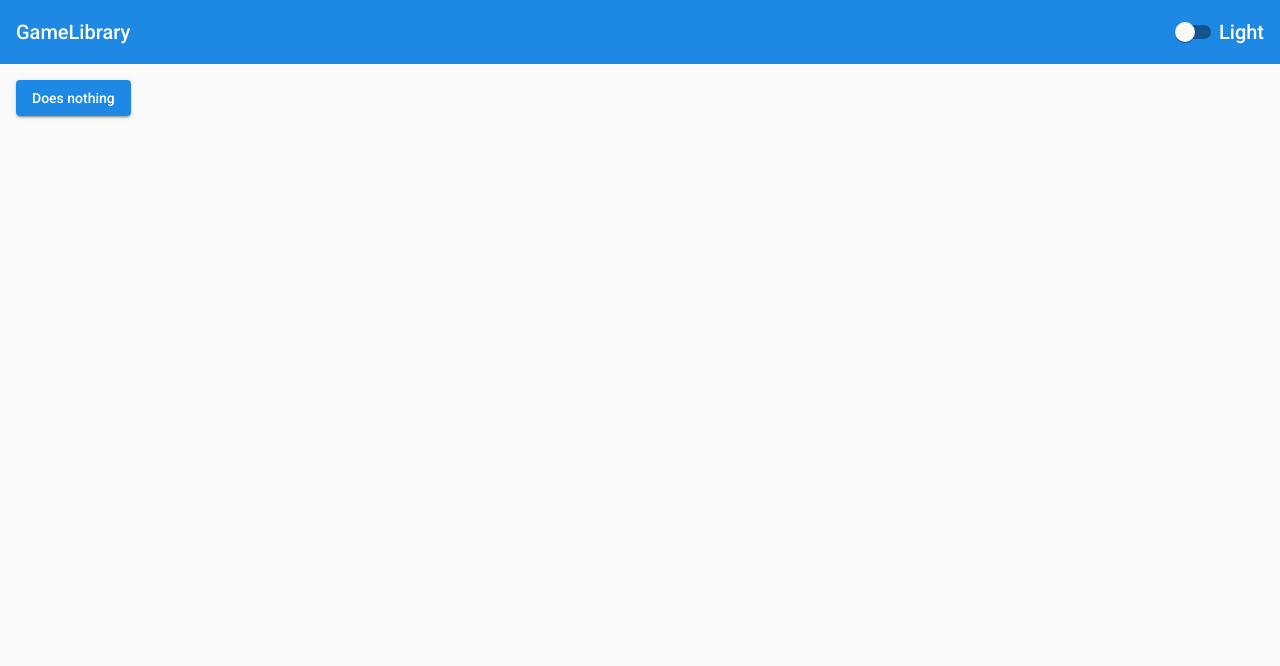
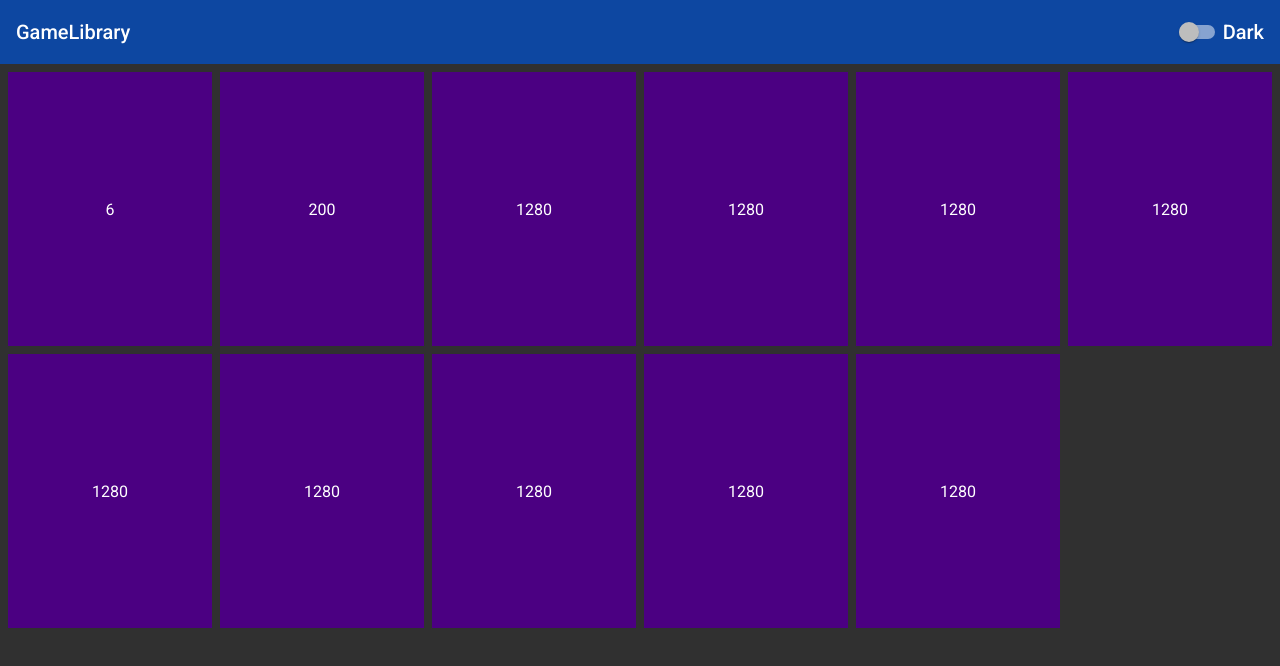
Before and after one commit to fvidak00/GameLibrary, an Angular app: page / in a window 1280 px wide. Shown: the top 666 px of the page. Built offline with nearby package versions, Linux system fonts and the light colour scheme.

Commit message:
Basic grid list works

```diff
--- a/src/app/app.component.css
+++ b/src/app/app.component.css
@@ -1,3 +1,3 @@
-button{
-  margin: 1rem;
+mat-drawer-container{
+  padding:0.5rem;
 }
--- a/src/app/app.component.html
+++ b/src/app/app.component.html
@@ -1,10 +1,13 @@
 <div fxLayout="column" fxFlexFill>
+<!-- Header -->
   <app-header (themeSwitched)="onSwitchedTheme($event)"></app-header>
-  <mat-drawer-container fxFlex>
+<!-- Main content -->
+  <mat-drawer-container fxFlex fxLayoutGap>
     <mat-drawer-content>
-      <button mat-raised-button color="primary">
-        Does nothing
-      </button>
+<!-- Game library gridview -->
+      <gl-gridview></gl-gridview>
+<!--  -->
     </mat-drawer-content>
   </mat-drawer-container>
+<!--  -->
 </div>
--- a/src/app/app.component.ts
+++ b/src/app/app.component.ts
@@ -13,11 +13,11 @@ export class AppComponent implements OnInit{
   }
 
   ngOnInit(){
-    this.renderer.setAttribute(this.document.body, "class", "theme-light")
+    this.renderer.setAttribute(this.document.body, "class", "theme-dark")
   }
 
   onSwitchedTheme(isDarkTheme:boolean){
-    const hostClass=isDarkTheme ? "theme-dark":"theme-light"
+    const hostClass=isDarkTheme ? "theme-light":"theme-dark"
     this.renderer.setAttribute(this.document.body,"class",hostClass)
 
   }
--- /dev/null
+++ b/src/app/gridview/gridview.component.css
@@ -0,0 +1,3 @@
+.item{
+  background-color: indigo;
+}
--- /dev/null
+++ b/src/app/gridview/gridview.component.html
@@ -0,0 +1,13 @@
+<mat-grid-list cols={{nItemsInRow}} rowHeight="1:1.333" gutterSize=0.5rem id="gamegrid">
+  <mat-grid-tile class="item">{{nItemsInRow}}</mat-grid-tile>
+  <mat-grid-tile class="item">{{itemWidth}}</mat-grid-tile>
+  <mat-grid-tile class="item">{{innerWidth}}</mat-grid-tile>
+  <mat-grid-tile class="item">{{innerWidth}}</mat-grid-tile>
+  <mat-grid-tile class="item">{{innerWidth}}</mat-grid-tile>
+  <mat-grid-tile class="item">{{innerWidth}}</mat-grid-tile>
+  <mat-grid-tile class="item">{{innerWidth}}</mat-grid-tile>
+  <mat-grid-tile class="item">{{innerWidth}}</mat-grid-tile>
+  <mat-grid-tile class="item">{{innerWidth}}</mat-grid-tile>
+  <mat-grid-tile class="item">{{innerWidth}}</mat-grid-tile>
+  <mat-grid-tile class="item">{{innerWidth}}</mat-grid-tile>
+</mat-grid-list>
--- /dev/null
+++ b/src/app/gridview/gridview.component.ts
@@ -0,0 +1,35 @@
+import { Component, HostListener, OnInit } from "@angular/core";
+
+import { Game } from "../models/game.model"
+
+@Component({
+  selector: "gl-gridview",
+  templateUrl:"./gridview.component.html",
+  styleUrls:["./gridview.component.css"]
+})
+export class GridviewComponent implements OnInit{
+// Grid size parameters
+  public innerWidth:number=1
+  public itemWidth:number=200
+  public nItemsInRow:number=5
+  private nItems:number=0
+//
+// Setting dummy game items
+
+//
+
+  ngOnInit(){
+// Initial grid size
+    this.innerWidth=window.innerWidth
+    this.nItemsInRow=Math.floor(this.innerWidth/this.itemWidth)
+//
+  }
+
+// Resize grid when window resizes
+  @HostListener("window:resize",["$event"])
+  onResize(event:any){
+    this.innerWidth=event.target.innerWidth
+    this.nItemsInRow=Math.floor(this.innerWidth/this.itemWidth)
+  }
+//
+}
--- a/src/app/header/header.component.ts
+++ b/src/app/header/header.component.ts
@@ -8,13 +8,13 @@ import { MatSlideToggleChange } from "@angular/material/slide-toggle";
 })
 export class HeaderComponent{
   title="GameLibrary"
-  currentTheme="Light"
+  currentTheme="Dark"
 
   @Output()
   readonly themeSwitched=new EventEmitter<boolean>()
 
   onChangeTheme({checked}:MatSlideToggleChange){
-    this.currentTheme=checked ? "Dark":"Light"
+    this.currentTheme=checked ? "Light":"Dark"
     this.themeSwitched.emit(checked)
   }
 }
--- /dev/null
+++ b/src/app/models/game.model.ts
@@ -0,0 +1,4 @@
+export interface Game{
+  title:string
+  imagePath:string
+}
```
Also changed, not shown: src/app/app.module.ts (+6 -2 lines).
